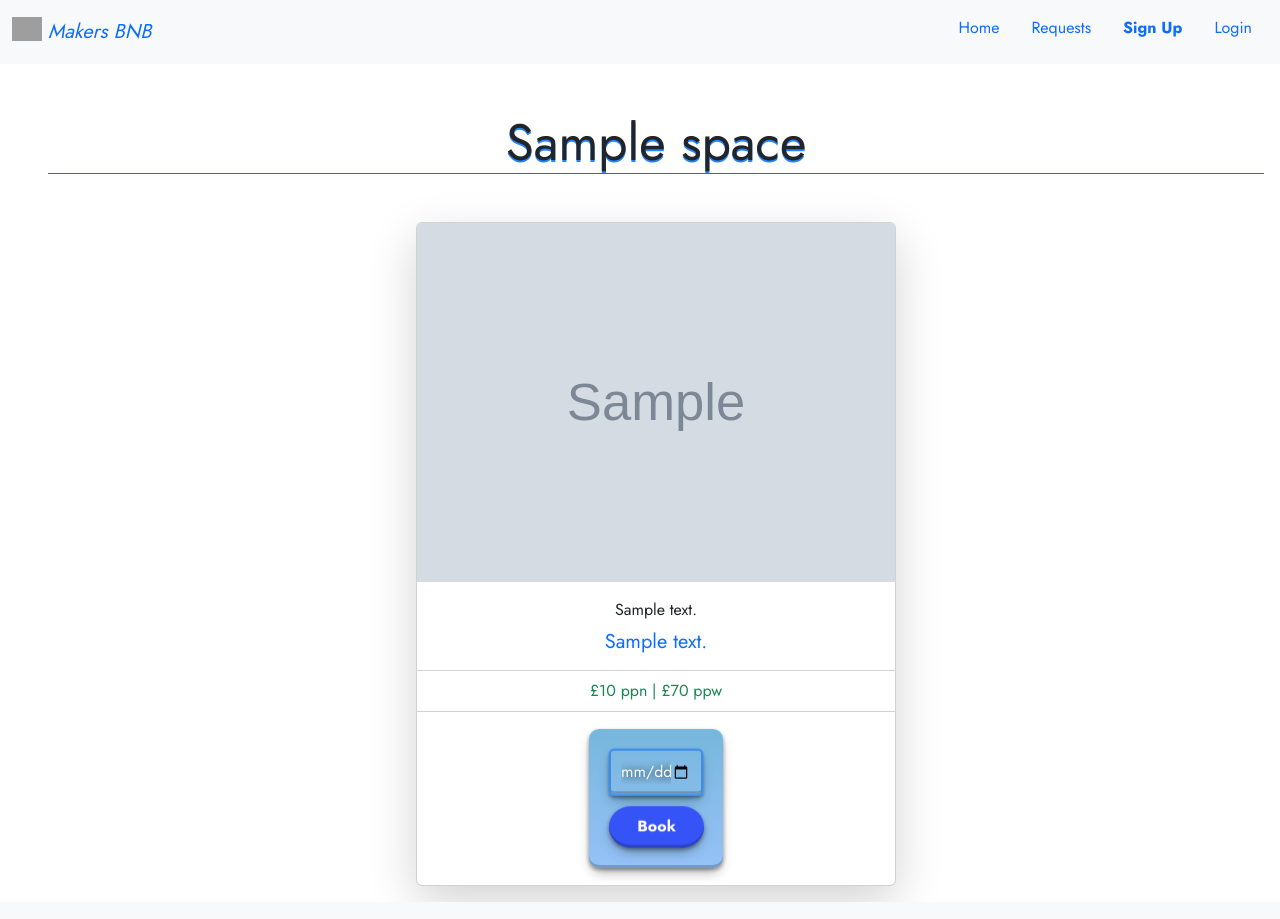
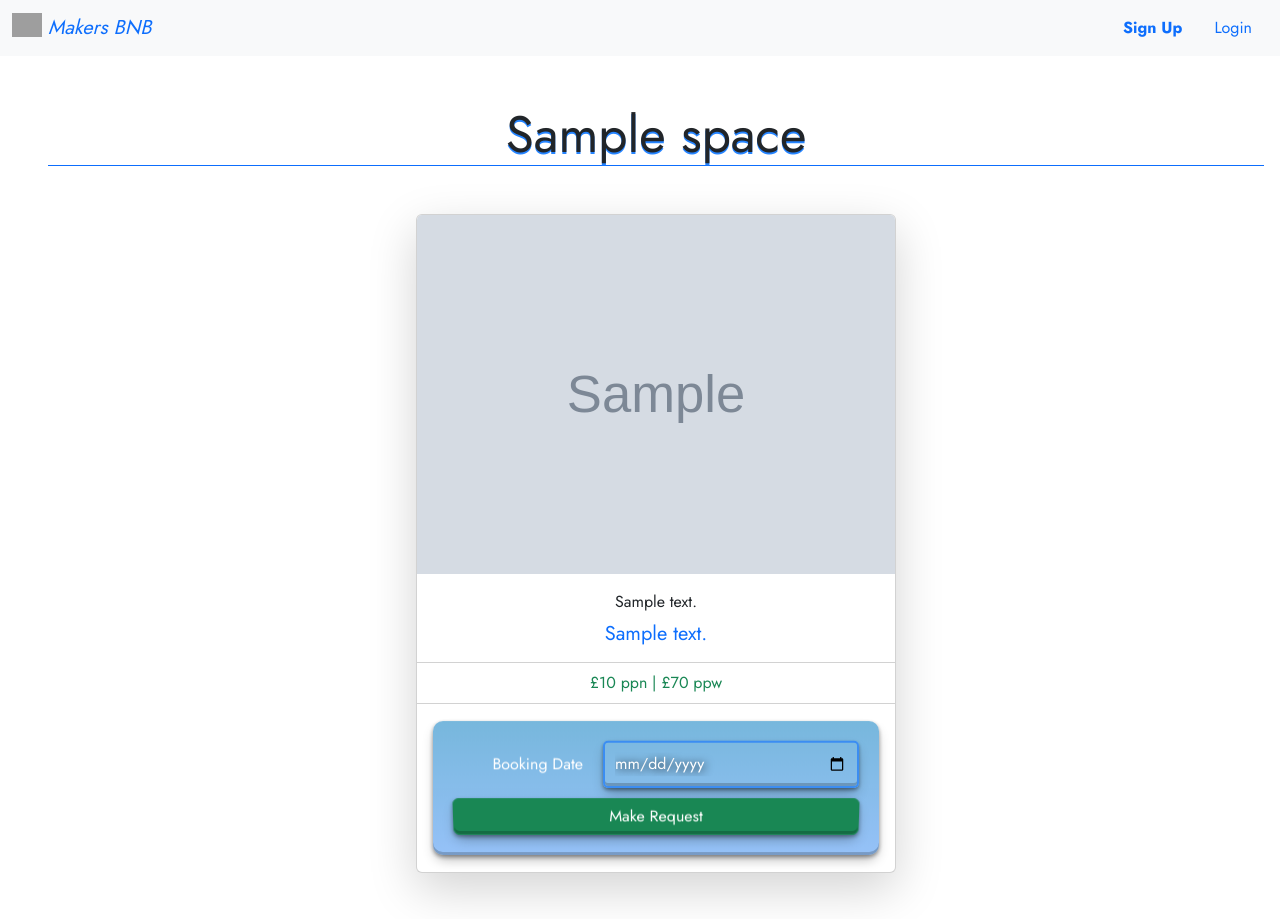
Before and after one commit to amancalledkidd/Makersbnb, a Flask app: template templates/space.html in a window 1280 px wide. Run offline with Flask 3, Linux system fonts and the light colour scheme; the template is opened without the code that fills it: most values are stand-ins (such as "Sample title", 1, 10 or a date in 2020); grey boxes marked "Sample" are stand-in pictures; grey boxes are pictures that could not be loaded.

Commit message:
merge changes

```diff
--- a/app.py
+++ b/app.py
@@ -51,7 +51,7 @@ def get_spaces():
         user = user_repository.find(user_id)
         return render_template('spaces.html', user=user, spaces=spaces)
     else:
-        return render_template('spaces.html', spaces=spaces)
+        return app.redirect('/')
 
 @app.route('/spaces/<int:id>', methods=['GET'])
 def get_space_by_id(id):
@@ -74,11 +74,11 @@ def book_new_request(id):
     user_id = session.get('user_id')
     space_id = id
     space = space_repository.find(space_id)
-    date = request.get('date')
+    date = request.form.get('date')
     booking_repo = BookingRepository(connection)
     booking = Booking(None, date, date, space.price, user_id, space_id)
     booking_repo.create(booking)
-    return app.redirect(f'/spaces/{space_id}')
+    return app.redirect(f'/my_requests')
 
 
 @app.route('/signup')
@@ -93,18 +93,6 @@ def spaces():
     user = user_repository.find(user_id)
     return render_template('list.html', user=user)
 
-@app.route('/my_requests')
-def requests():
-    user_id = session.get('user_id')
-    connection = get_flask_database_connection(app)
-    user_repository = UserRepository(connection)
-    user = user_repository.find_user_with_bookings(user_id)
-    return render_template('my_requests.html', user=user)
-
-
-
-
-
 @app.route('/spaces/new', methods=['POST'])
 def post_list():
     connection = get_flask_database_connection(app)
@@ -118,21 +106,30 @@ def post_list():
     # start_date = request.form['start_date']
     # end_date = request.form['end_date']
     user_id = request.form['user_id']
-
     space_repository = SpaceRepository(connection)
     new_space = Space(None, name, address, price, description, user_id)
     space_repository.create(new_space)
-
     return app.redirect('/spaces')
 
-
+@app.route('/my_requests')
+def requests():
+    user_id = session.get('user_id')
+    connection = get_flask_database_connection(app)
+    user_repository = UserRepository(connection)
+    user = user_repository.find_user_with_bookings(user_id)
+    return render_template('my_requests.html', user=user)
 
 @app.route('/signup', methods=['POST'])
 def post_signup():
     connection = get_flask_database_connection(app)
-    full_name = request.form['name']
+    fname = request.form['fname']
+    lname = request.form['lname']
+    full_name = f"{fname} {lname}"
     email = request.form['email']
     password = request.form['password']
+    password2 = request.form['password2']
+    if password != password2:
+        return render_template('signup.html', error="Passwords don't match")
     phone_number = request.form['phone_number']
 
     user_repository = UserRepository(connection)
@@ -142,7 +139,8 @@ def post_signup():
         return render_template('signup.html', error="User already exists")
         #if user exists return back to signup page with error message
     except:
-        user_repository.create(new_user)
+        new_user = user_repository.create(new_user)
+        session['user_id'] = new_user.id
         return app.redirect('/')
         #if user doesnt exists, create into database and redirect home
 
--- a/static/form.css
+++ b/static/form.css
@@ -6,10 +6,9 @@ body {
 
 form {
   margin: auto auto;
-  max-width: 80%;
   position: relative;
   display: flex;
-  flex-direction: row;
+  flex-direction: column;
   gap: 10px;
   padding: 20px;
   background: linear-gradient(to bottom, #0078be88, #3b8df289);
@@ -23,10 +22,6 @@ form {
   /* box-shadow: 0 0 5px #000, 2px 4px 8px #000; */
   animation: form-animation 0.5s ease-in-out;
   color: rgb(255, 255, 255);
-}
-
-h3 {
-  color: #fff;
 }
 
 @keyframes form-animation {
@@ -58,7 +53,7 @@ input::placeholder {
   color: #fff;
 }
 
-input:hover,
+/* input:hover,
 input:focus {
   border-color: #3b8df2;
   background-color: rgba(255, 255, 255, 0.2);
@@ -67,6 +62,7 @@ input:focus {
   outline: none;
 }
 
+*/
 button {
   padding: 10px 20px;
   border: none;
@@ -82,14 +78,14 @@ button {
   box-shadow: rgba(0, 0, 0, 0.4) 0px 2px 4px, rgba(0, 0, 0, 0.3) 0px 7px 13px -3px, rgba(0, 0, 0, 0.2) 0px -3px 0px inset;
 }
 
-button:hover {
+/* button:hover {
   background-color: #0077be;
   font-size: 17px;
   transform: scale(1.05) rotateY(20deg) rotateX(10deg);
   box-shadow: rgba(0, 0, 0, 0.4) 0px 2px 4px, rgba(0, 0, 0, 0.3) 0px 7px 13px -3px, rgba(0, 0, 0, 0.2) 0px -3px 0px inset;
 }
 
-@media (min-width:700px) {
+/* @media (min-width:700px) {
   form {
     margin: auto auto;
     max-width: 50%;
@@ -114,7 +110,6 @@ button:hover {
 @media (min-width:1200px) {
   form {
     margin: auto auto;
-    max-width: 30%;
     position: relative;
     display: flex;
     flex-direction: column;
@@ -136,7 +131,6 @@ button:hover {
 @media (min-width:1800px) {
   form {
     margin: auto auto;
-    max-width: 20%;
     position: relative;
     display: flex;
     flex-direction: column;
@@ -154,3 +148,4 @@ button:hover {
     color: rgb(168, 255, 168);
   }
 }
+*/
--- a/static/style.css
+++ b/static/style.css
@@ -3,16 +3,18 @@ body {
     padding: 0;
     box-sizing: border-box;
     font-family: 'Jost', sans-serif;
-
+    padding-bottom: 30px;
 }
 
 .title-main {
     font-size: 3.2rem;
     text-shadow: 0 2px 0 rgb(37, 132, 255);
+    text-align: center;
+      margin-bottom: 2rem;
 }
 
 .text-price {
-    font-size: 2rem;
+    font-size: 1rem;
     text-shadow: 0 2px 0 rgb(0, 72, 46);
     color: rgb(169, 255, 169);
 }
@@ -31,6 +33,33 @@ body {
     border-radius: 12px;
     text-shadow: 0 0.5px 0 rgb(0, 0, 0);
     text-align: center;
+}
+.error {
+  background-color: red;
+  text-align: center;
+  width: max-content;
+  margin: 0 auto;
+  padding: 0.5rem;
+  border-radius: 9999px;
+}
+
+.signup {
+  max-width: 450px;
+}
+
+.signup>div {
+  display: flex;
+  align-items: center;
+}
+
+.signup>div>label {
+  width: 150px;
+  text-align: right;
+  padding-right: 20px;
+}
+
+.signup>div>input {
+  flex: 1;
 }
 /* buttons */
 .button-green {
@@ -334,3 +363,7 @@ body {
   padding: 2em;
   gap: 3em;
 }
+
+.request {
+  cursor: pointer;
+}
--- a/templates/navbar.html
+++ b/templates/navbar.html
@@ -10,14 +10,16 @@
             <li class="nav-item">
                 <strong class="nav-link text-success">{{user.name}}</strong>
             </li>
-            {% endif %}
             <li class="nav-item mb-2 mr-2 ml-4 mu-2">
                 <a class="nav-link" href="/spaces">Home</a>
             </li>
             <li class="nav-item">
-                <a class="nav-link" href="/my_requests">Requests</a>
+                <a class="nav-link" href="/my_requests">My Requests</a>
                 </li>
-                {% if not user %}
+                <li class="nav-item">
+                    <a class="nav-link" href="/confirmations">My Confirmations</a>
+                </li>
+                {% else %}
                 <li class="nav-item">
                     <a class="nav-link" href="/signup"><strong>Sign Up</strong></a>
             </li>
--- a/templates/space.html
+++ b/templates/space.html
@@ -16,9 +16,13 @@
             </ul>
 
             <div class="card-body">
-                <form action="/spaces/{{space.id}}" method="POST">
-                    <input type="date" name="date" id="date"/>
-                    <button class="btn btn-primary button-blue">
+                <form class="signup" action="/spaces/{{space.id}}" method="POST">
+                    <div>
+                        <label>Booking Date</label>
+                        <input type="date" name="date" id="date" />
+                    </div>
+                    <button class="btn btn-success">Make Request</button>
+                    <!-- <button class="btn btn-primary button-blue">
                         <span class="span-mother">
                             <span>B</span>
                             <span>o</span>
@@ -32,7 +36,7 @@
                             <span>o</span>
                             <span>k</span>
                         </span>
-                        </button>
+                        </button> -->
                 </form>
 
             </div>
```
Also changed, not shown: templates/confirmation.html (added, +32 -0 lines), templates/list.html (+5 -5 lines), templates/login.html (+9 -7 lines), templates/my_requests.html (+12 -4 lines), templates/signup.html (+26 -17 lines), templates/spaces.html (+7 -7 lines).
